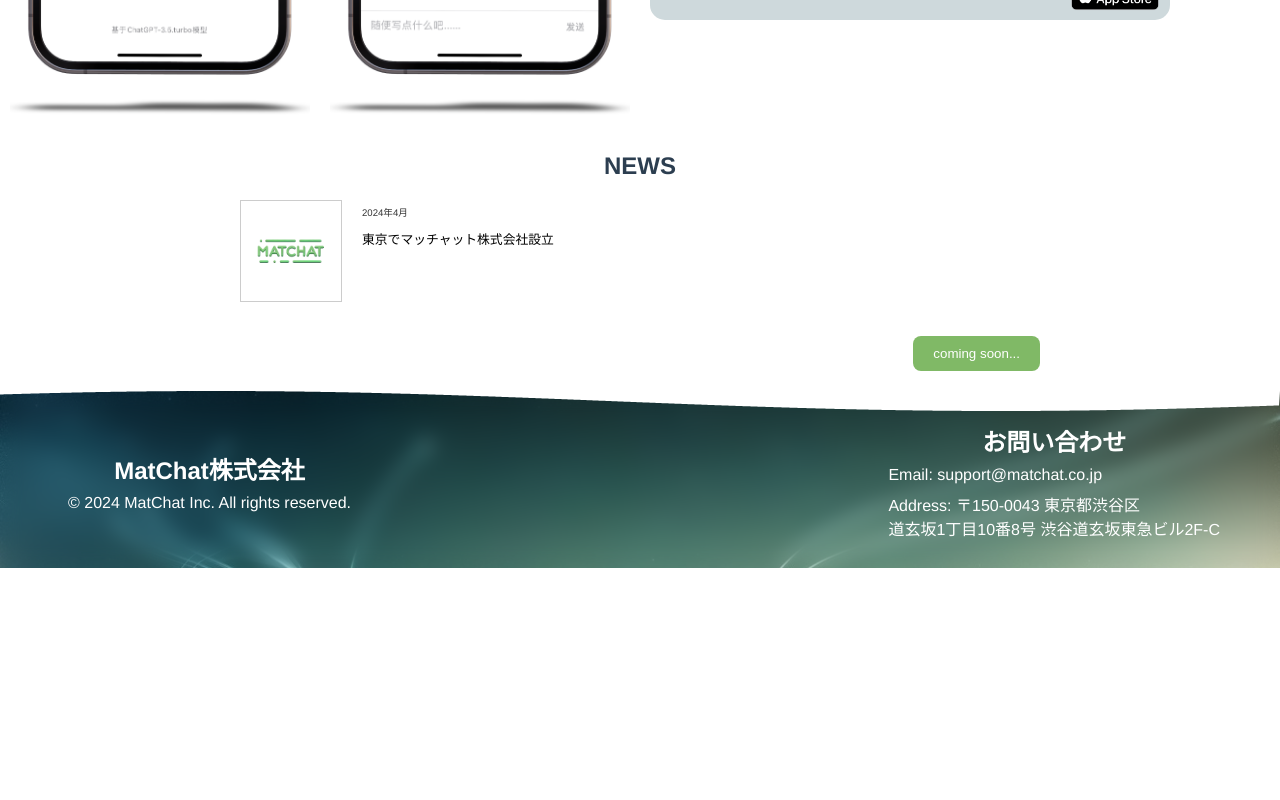
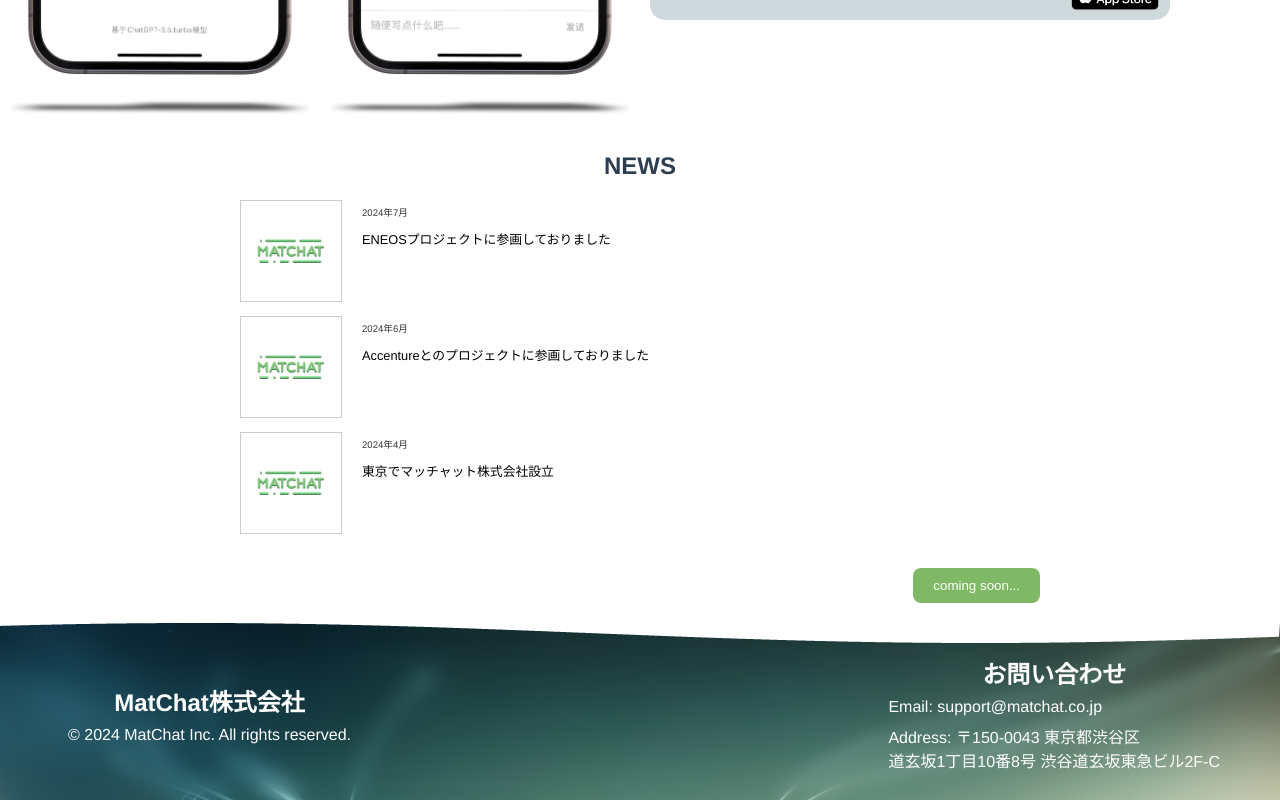
Before and after one commit to MikasaAckerman/my-matchat-project, a Vue app: page / in a window 1280 px wide. Shown: the part 3109-3909 px from the top of the page. Before the commit the page ends 3677 px from the top, so only its background shows below. Built offline with nearby package versions, Linux system fonts and the light colour scheme.

Commit message:
ニュース更新

```diff
--- a/src/components/NewsSection.vue
+++ b/src/components/NewsSection.vue
@@ -23,6 +23,8 @@
   data() {
     return {
       newsList: [
+          { id: 3, imageUrl: require('@/assets/matchat_white_bg.png'), date: '2024年7月', title: 'ENEOSプロジェクトに参画しておりました'},
+          { id: 2, imageUrl: require('@/assets/matchat_white_bg.png'), date: '2024年6月', title: 'Accentureとのプロジェクトに参画しておりました'},
           { id: 1, imageUrl: require('@/assets/matchat_white_bg.png'), date: '2024年4月', title: '東京でマッチャット株式会社設立'},
       ],
     };
```
